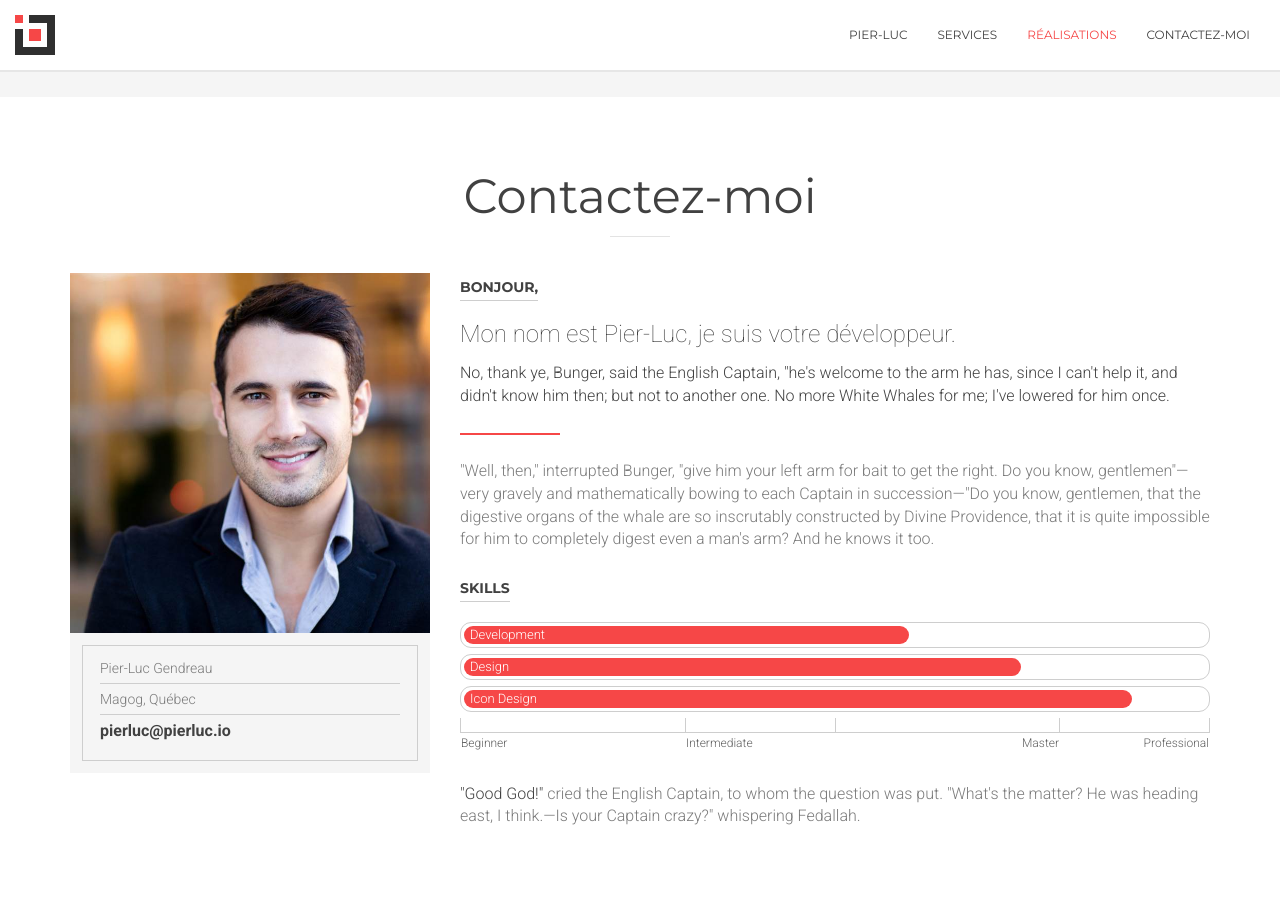
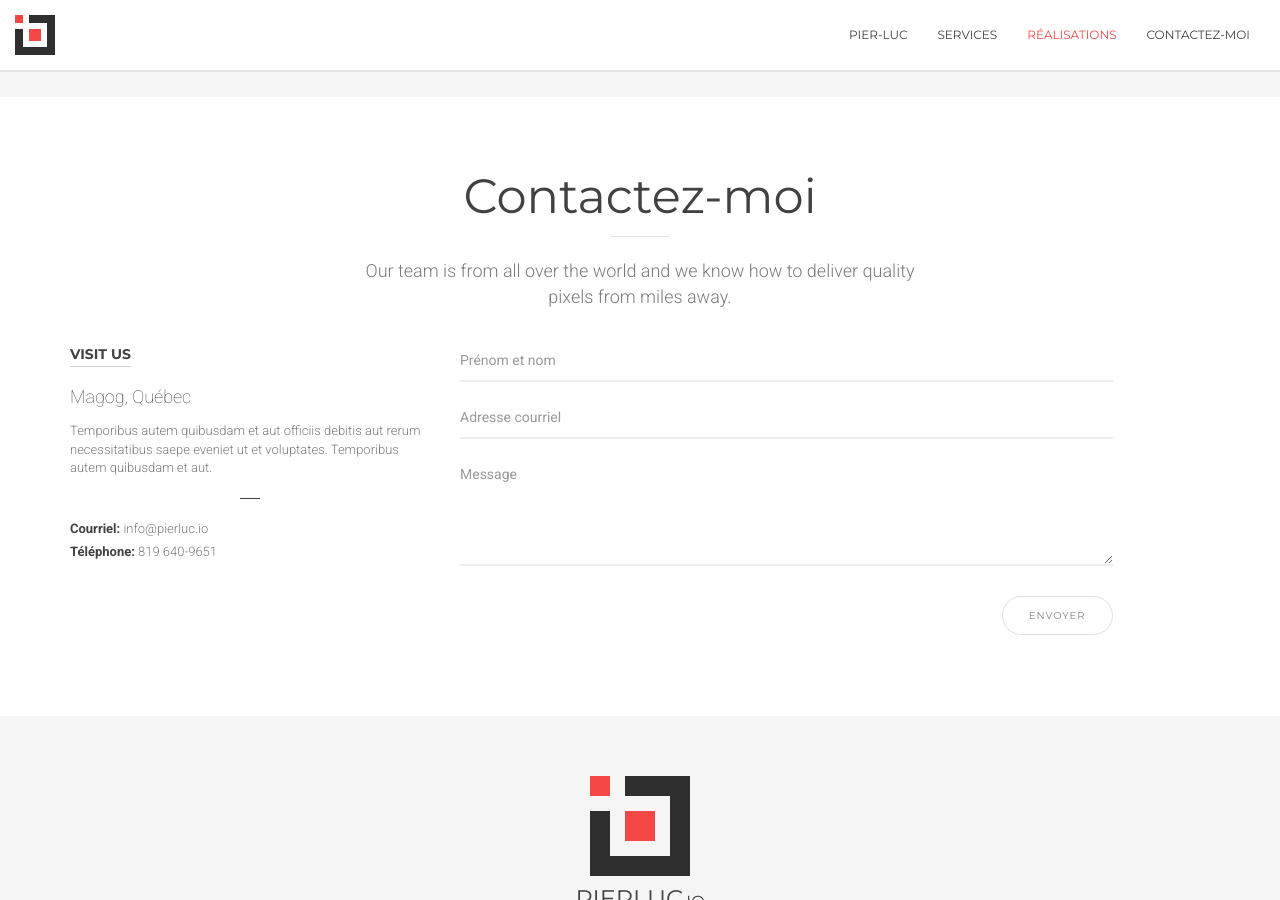
Before and after one commit to Zertz/pierluc.io, a Jekyll site: the page built from index.html, in a window 1280 px wide and 900 px high, scrolled down 1979 px. Built offline with Jekyll 4.4.1, drawn with Linux system fonts in a browser that asks for light colours; nearby versions of some CDN libraries.

Commit message:
Replace profile with contact

```diff
--- /dev/null
+++ b/_includes/contact.html
@@ -0,0 +1,62 @@
+<section id="contact" class="background2 section-padding">
+  <div class="container">
+    <div class="row mb30">
+      <div class="col-sm-10 col-sm-offset-1 col-md-8 col-md-offset-2 col-lg-6 col-lg-offset-3 section-title text-center">
+        <h2>Contactez-moi</h2>
+        <span class="section-divider mb15"></span>
+        <p class="no-margin scaleReveal">Our team is from all over the world and we know how to deliver quality pixels from miles away.</p>
+      </div>
+    </div>
+    <div class="row">
+      <div class="col-sm-5 col-lg-4">
+        <h5 class="heading-1 mb20">Visit Us</h5>
+        <h4 class="mb15">Magog, Québec</h4>
+        <p class="no-margin text-xs-small">Temporibus autem quibusdam et aut officiis debitis aut rerum necessitatibus saepe eveniet ut et voluptates. Temporibus autem quibusdam et aut.</p>
+        <hr class="mini-hr">
+        <p class="text-xs-small mb5"><strong class="text-switch">Courriel:</strong> info@pierluc.io</p>
+        <p class="text-xs-small mb5"><strong class="text-switch">Téléphone:</strong> 819 640-9651</p>
+      </div>
+      <div class="col-sm-6 col-lg-7 mt30-xs">
+        <form data-toggle="validator" id="contactForm" name="contactForm">
+          <div class="row">
+            <div class="col-sm-12">
+              <div class="form-group">
+                <div class="controls">
+                  <input type="text" id="name" name="name" placeholder="Prénom et nom" required="" data-error="Veuillez entrer votre prénom et votre nom." class="form-control">
+                </div>
+              </div>
+            </div>
+          </div>
+          <div class="row mb10">
+            <div class="col-sm-12">
+              <div class="form-group">
+                <div class="controls">
+                  <input type="email" id="email" name="email" placeholder="Adresse courriel" required="" data-error="Veuillez entrer votre adresse courriel." class="email form-control">
+                  <div class="help-block with-errors"></div>
+                </div>
+              </div>
+            </div>
+          </div>
+          <div class="row">
+            <div class="col-sm-12">
+              <div class="form-group">
+                <div class="controls">
+                  <textarea rows="5" id="message" name="message" placeholder="Message" required="" data-error="Veuillez entrer votre message." class="form-control"></textarea>
+                  <div class="help-block with-errors"></div>
+                </div>
+              </div>
+            </div>
+          </div>
+          <div class="row mt15">
+            <div class="col-sm-8">
+              <div id="msgSubmit" class="h4 hidden mt10 no-margin-bottom"></div>
+            </div>
+            <div class="col-sm-4 text-right">
+              <button type="submit" id="submit" class="btn btn-default btn-lg">Envoyer</button>
+            </div>
+          </div>
+        </form>
+      </div>
+    </div>
+  </div>
+</section>
--- a/_includes/profile.html
+++ /dev/null
@@ -1,52 +0,0 @@
-<section id="contact" class="background2 section-padding">
-  <div class="container">
-    <div class="row">
-      <div class="col-xs-12 section-title text-center">
-        <h2>Contactez-moi</h2>
-        <span class="section-divider"></span>
-      </div>
-    </div>
-    <div class="row">
-      <div class="col-sm-4">
-        <img alt="" src="images/team-member-1.jpg" class="img-responsive">
-        <div class="profile-box">
-          <ul class="list-unstyled">
-            <li>Pier-Luc Gendreau</li>
-            <li>Magog, Québec</li>
-            <li><strong>pierluc@pierluc.io</strong></li>
-          </ul>
-        </div>
-      </div>
-      <div class="col-sm-8 mt30-xs">
-        <h5 class="heading-1 mb20">Bonjour,</h5>
-        <h3 class="mb15 no-margin-top">Mon nom est Pier-Luc, je suis votre développeur.</h3>
-        <p class="text-small text-switch">No, thank ye, Bunger, said the English Captain, "he's welcome to the arm he has, since I can't help it, and didn't know him then; but not to another one. No more White Whales for me; I've lowered for him once.</p>
-        <span class="divider"></span>
-        <p class="text-small">"Well, then," interrupted Bunger, "give him your left arm for bait to get the right. Do you know, gentlemen"—very gravely and mathematically bowing to each Captain in succession—"Do you know, gentlemen, that the digestive organs of the whale are so inscrutably constructed by Divine Providence, that it is quite impossible for him to completely digest even a man's arm? And he knows it too.</p>
-        <h5 class="heading-1 mt20 mb20">Skills</h5>
-        <div class="progress">
-          <div class="progress-bar text-left" role="progressbar" aria-valuenow="60" aria-valuemin="0" aria-valuemax="100" style="width: 60%;">
-            Development
-          </div>
-        </div>
-        <div class="progress">
-          <div class="progress-bar text-left" role="progressbar" aria-valuenow="75" aria-valuemin="0" aria-valuemax="100" style="width: 75%;">
-            Design
-          </div>
-        </div>
-        <div class="progress">
-          <div class="progress-bar text-left" role="progressbar" aria-valuenow="90" aria-valuemin="0" aria-valuemax="100" style="width: 90%;">
-            Icon Design
-          </div>
-        </div>
-        <div class="progress-meter">
-          <div class="meter meter-left" style="width: 30%;"><span class="meter-text">Beginner</span></div>
-          <div class="meter meter-left" style="width: 20%;"><span class="meter-text">Intermediate</span></div>
-            <div class="meter meter-right" style="width: 20%;"><span class="meter-text">Professional</span></div>
-          <div class="meter meter-right" style="width: 30%;"><span class="meter-text">Master</span></div>
-        </div>
-        <p class="text-small mt50 no-margin-bottom"><span class="text-switch">"Good God!"</span> cried the English Captain, to whom the question was put. "What's the matter? He was heading east, I think.—Is your Captain crazy?" whispering Fedallah.</p>
-      </div>
-    </div>
-  </div>
-</section>
--- a/index.html
+++ b/index.html
@@ -6,4 +6,4 @@ layout: default
 
 {% include realisations.html %}
 
-{% include profile.html %}
+{% include contact.html %}
--- a/js/main.js
+++ b/js/main.js
@@ -2,7 +2,7 @@
 $('#contactForm').validator().on('submit', function (event) {
   if (event.isDefaultPrevented()) {
     formError()
-    submitMSG(false, 'Did you fill in the form properly?')
+    submitMSG(false, 'Assurez-vous de remplir tous les champs.')
   } else {
     event.preventDefault()
     submitForm()
@@ -12,16 +12,19 @@ $('#contactForm').validator().on('submit', function (event) {
 function submitForm () {
   var name = $('#name').val()
   var email = $('#email').val()
-  var msg_subject = $('#msg_subject').val()
   var message = $('#message').val()
 
   $.ajax({
-    type: 'POST',
-    url: 'php/contact.php',
-    data: 'name=' + name + '&email=' + email + '&msg_subject=' +
-    msg_subject + '&message=' + message,
-    success: function (text) {
-      if (text == 'success') {
+    url: 'https://formspree.io/info@pierluc.io',
+    method: 'POST',
+    data: {
+      name: name,
+      email: email,
+      message: message
+    },
+    dataType: 'json',
+    success: function (res) {
+      if (res.success === 'email sent') {
         formSuccess()
       } else {
         formError()
@@ -33,7 +36,7 @@ function submitForm () {
 
 function formSuccess () {
   $('#contactForm')[0].reset()
-  submitMSG(true, 'Message Submitted!')
+  submitMSG(true, 'Merci, votre message a été envoyé!')
 }
 
 function formError () {
```
